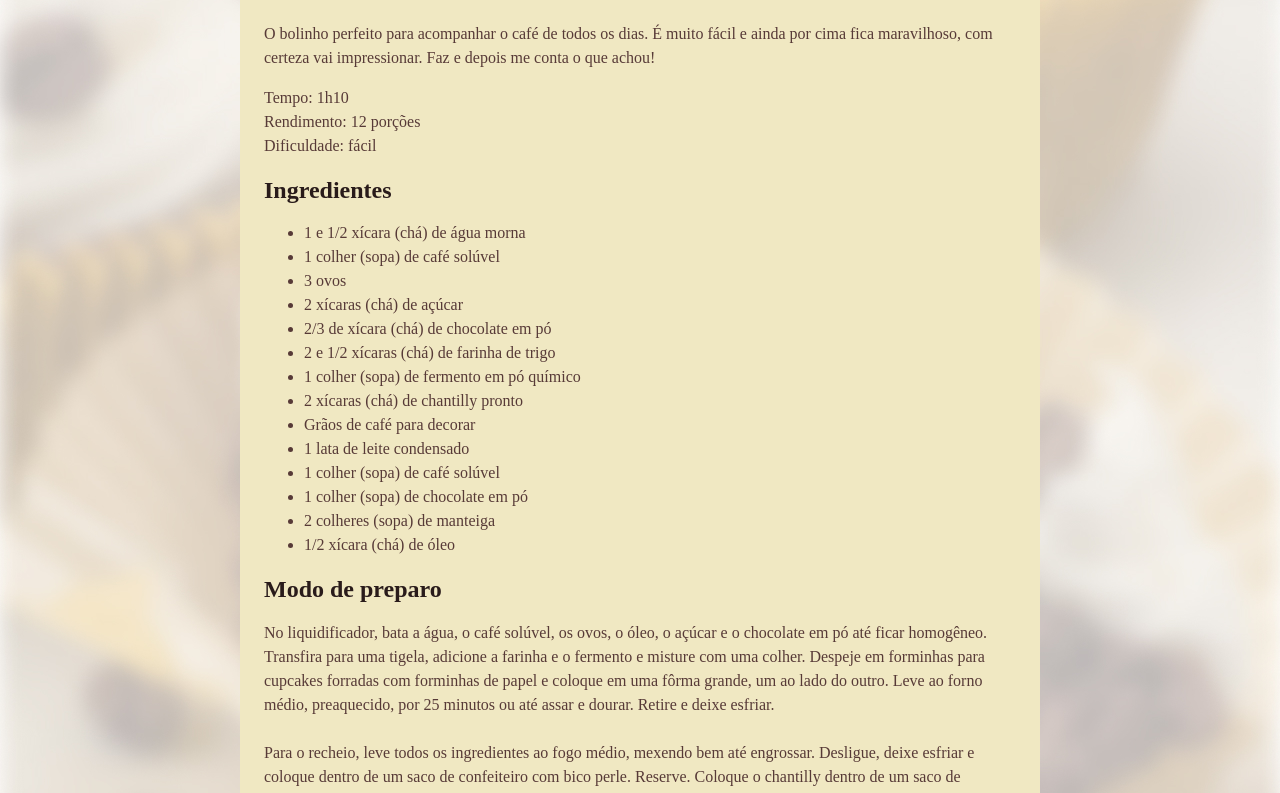
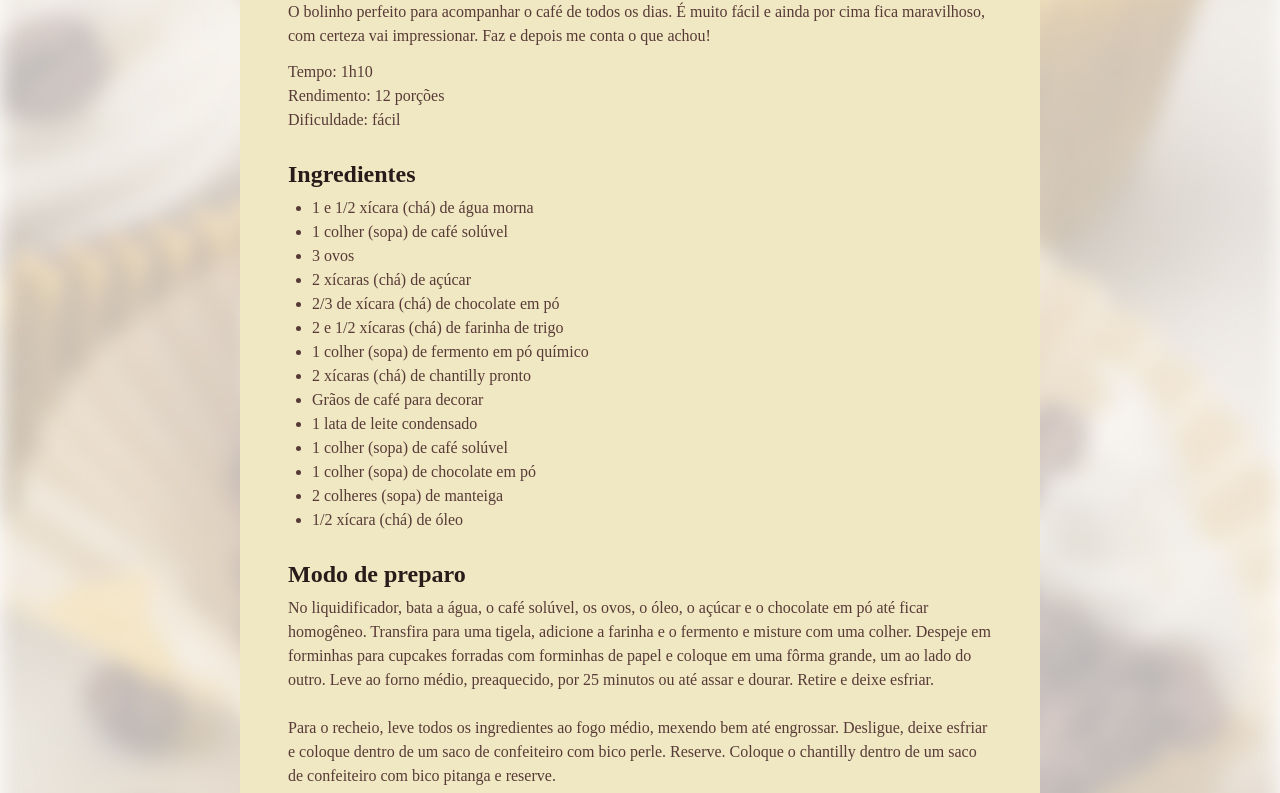
Before and after one commit to GhDanielOliveira/ProjetoReceita, a plain HTML site: page index.html in a window 1280 px wide. Shown: the part 567-1360 px from the top of the page. Drawn offline with Linux system fonts and the light colour scheme; a web font is replaced by a local one.

Commit message:
personalizando espaços

```diff
--- a/index.html
+++ b/index.html
@@ -17,7 +17,7 @@
   <div id="page">
     <img src="assets/cupecake.jpg" alt="imagem de um capcake com graos de cafe e um chantilly">
     <main>
-      <section id="about"></section>
+      <section id="about">
       <h1>Cupcake de café com chantilly</h1>
       <p>O bolinho perfeito para acompanhar o café de todos os dias. É muito fácil e ainda por cima fica maravilhoso, com certeza vai impressionar. Faz e depois me conta o que achou!
       </p>
@@ -27,7 +27,8 @@
         Rendimento: 12 porções <br>
         Dificuldade: fácil
       </p>
-      <section id="ingredients"></section>
+    </section>
+      <section id="ingredients">
       <h2>Ingredientes</h2>
       <ul>
         <li>1 e 1/2 xícara (chá) de água morna</li>
@@ -45,8 +46,8 @@
         <li>2 colheres (sopa) de manteiga</li>
         <li>1/2 xícara (chá) de óleo</li>
       </ul>
-
-      <section id="preparation"></section>
+    </section>
+      <section id="preparation">
       <h2>Modo de preparo</h2>
       <p>
         No liquidificador, bata a água, o café solúvel, os ovos, o óleo, o açúcar e o chocolate em pó até ficar homogêneo. Transfira para uma tigela, adicione a farinha e o fermento e misture com uma colher. Despeje em forminhas para cupcakes forradas com forminhas de papel e coloque em uma fôrma grande, um ao lado do outro. Leve ao forno médio, preaquecido, por 25 minutos ou até assar e dourar. Retire e deixe esfriar.
@@ -55,6 +56,7 @@
         <br><br>
         Para a montagem, faça um furo no centro dos cupcakes e recheie com o brigadeiro de café reservado. Decore as superfícies dos cupcakes com o chantilly reservado, fazendo círculos. Decore com grãos de café e leve à geladeira até o momento de servir.
       </p>
+    </section>
     </main>
   </div>
 </body>
--- a/style.css
+++ b/style.css
@@ -1,3 +1,7 @@
+*{
+  margin: 0;
+  padding: 0;
+}
 :root{
   font-family: "Alice", serif;
   line-height: 150%;
@@ -18,6 +22,15 @@ body{
 img{
   border-radius: 16px;
 }
+main{
+  padding: 24px;
+}
+section + section{
+  margin-top: 24px;
+}
+#about p + p {
+  margin-top: 12px;
+}
 h1{
   line-height: 140%;
   font-size: 40px;
@@ -28,4 +41,9 @@ h2{
 
 h1,h2{
   color: #291b1a;
+  margin-bottom: 4px;
+  line-height: 150%;
 }
+ul{
+  padding-left: 24px;
+}
```
